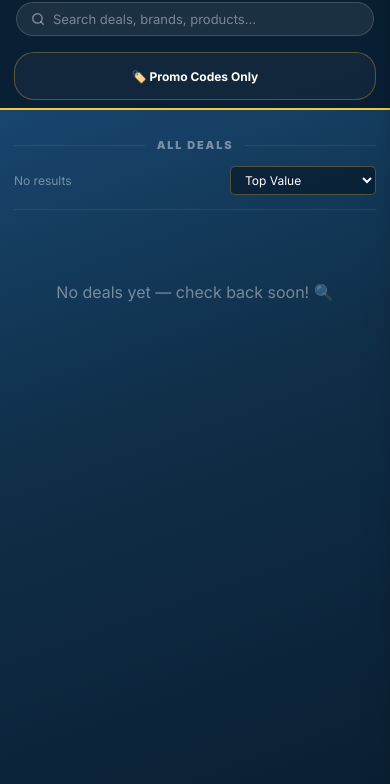
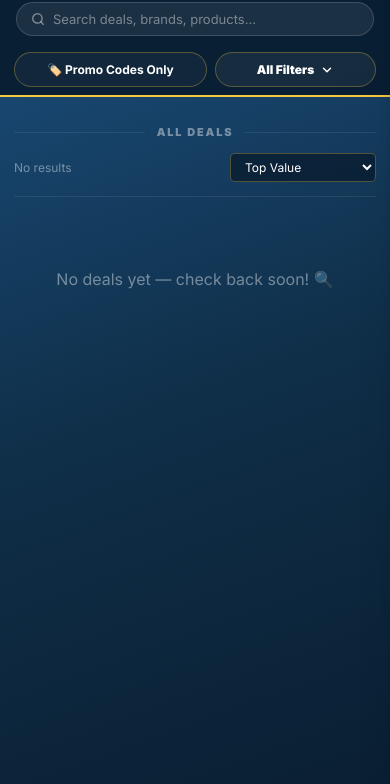
Before and after one commit to founditcheaper/founditcheaper, a browser extension: page index.html in a window 390 px wide. Shown: the part 60-844 px from the top of the page. Drawn offline with nearby package versions, Linux system fonts and the light colour scheme; no server answers; a web font is replaced by a local one.

Commit message:
Mobile filters: force 2-column grid to fill the row (no scroll); All Filters button now visible + clickable

```diff
--- a/index.html
+++ b/index.html
@@ -49,10 +49,10 @@
     .header-row1 { margin-bottom: 12px !important; }
     .header-row2 { margin-top: 0 !important; }
     /* On phones the filters collapse behind a single "Filters" button */
-    /* Phones: filters in an even 2-column grid. Collapsed = Promo + All Filters
-       as two equal halves; expanded = every filter in aligned rows. */
-    .fbar { display: grid; grid-template-columns: 1fr 1fr; gap: 8px; overflow: visible; }
-    .fbar .fbar-btn, .fbar .filters-toggle { width: 100%; justify-content: center; box-sizing: border-box; }
+    /* Phones: filters in a 2-column grid that fills the row (no sideways scroll).
+       Collapsed = Promo + All Filters; expanded = every filter in aligned rows. */
+    .filters-top .fbar { display: grid !important; grid-template-columns: 1.2fr 1fr; gap: 8px; overflow: visible !important; }
+    .filters-top .fbar .fbar-btn, .filters-top .fbar .filters-toggle { width: 100%; min-width: 0; justify-content: center; box-sizing: border-box; padding: 9px 8px; font-size: 12px; }
     .filters-toggle { display: inline-flex !important; align-items: center; gap: 6px; padding: 8px 12px; background: rgba(255,255,255,0.06); border: 1px solid var(--border-gold); border-radius: 20px; color: var(--text); font-size: 12px; font-weight: 800; cursor: pointer; font-family: 'Inter', sans-serif; }
     .filters-toggle .fbar-chev { width: 14px; height: 14px; transition: transform .2s; }
     #filterPanel.open .filters-toggle .fbar-chev { transform: rotate(180deg); }
```
